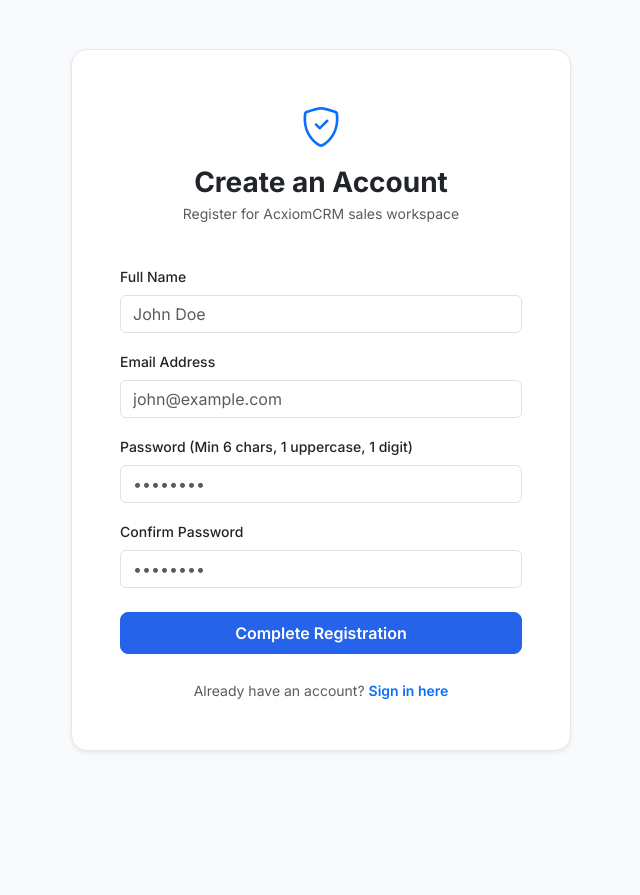
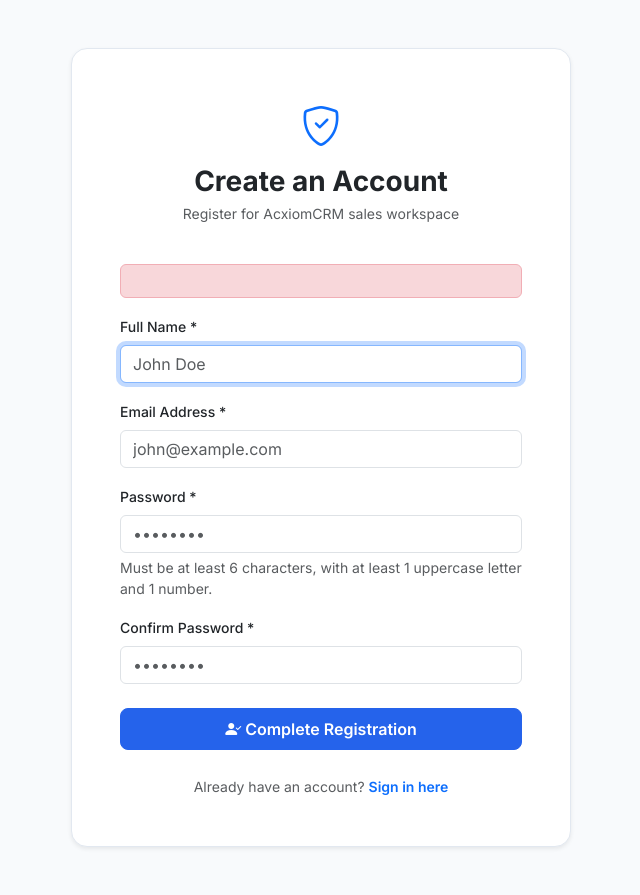
Before and after one commit to Nikhilreddy1011/Acxiom-CRM, an ASP.NET Core app: page /Account/Register in a window 1280 px wide. Shown: the whole page, without its empty margins (319-959 px from the left). Before the commit the page ends 752 px from the top, so only its background shows below. Run offline with ASP.NET Core 8, Linux system fonts and the light colour scheme; some libraries are stand-ins or nearby versions.

Commit message:
fix: resolve new user registration validation and add client-side error summary

```diff
--- a/Controllers/AccountController.cs
+++ b/Controllers/AccountController.cs
@@ -122,6 +122,7 @@ public class AccountController : Controller
             FullName = model.FullName,
             Role = assignedRole,
             IsActive = true,
+            EmailConfirmed = true,
             CreatedDate = DateTime.UtcNow
         };
 
--- a/ViewModels/AuthViewModels.cs
+++ b/ViewModels/AuthViewModels.cs
@@ -39,6 +39,5 @@ public class RegisterViewModel
     [Compare("Password", ErrorMessage = "The password and confirmation password do not match.")]
     public string ConfirmPassword { get; set; } = string.Empty;
 
-    [Required]
-    public string Role { get; set; } = "SalesExecutive"; // Admin, Manager, SalesExecutive
+    public string? Role { get; set; } = "SalesExecutive"; // Admin, Manager, SalesExecutive
 }
--- a/Views/Account/Register.cshtml
+++ b/Views/Account/Register.cshtml
@@ -13,33 +13,38 @@
 
         <form asp-action="Register" method="post">
             @Html.AntiForgeryToken()
-            <div asp-validation-summary="ModelOnly" class="alert alert-danger py-2 small mb-3"></div>
+            <input type="hidden" asp-for="Role" value="SalesExecutive" />
+
+            <div asp-validation-summary="All" class="alert alert-danger py-2 small mb-3"></div>
 
             <div class="mb-3">
-                <label asp-for="FullName" class="form-label fw-medium small">Full Name</label>
-                <input asp-for="FullName" class="form-control" placeholder="John Doe" required />
+                <label asp-for="FullName" class="form-label fw-medium small">Full Name *</label>
+                <input asp-for="FullName" class="form-control" placeholder="John Doe" required autofocus />
                 <span asp-validation-for="FullName" class="text-danger small"></span>
             </div>
 
             <div class="mb-3">
-                <label asp-for="Email" class="form-label fw-medium small">Email Address</label>
+                <label asp-for="Email" class="form-label fw-medium small">Email Address *</label>
                 <input asp-for="Email" class="form-control" placeholder="john@example.com" required />
                 <span asp-validation-for="Email" class="text-danger small"></span>
             </div>
 
             <div class="mb-3">
-                <label asp-for="Password" class="form-label fw-medium small">Password (Min 6 chars, 1 uppercase, 1 digit)</label>
+                <label asp-for="Password" class="form-label fw-medium small">Password *</label>
                 <input asp-for="Password" class="form-control" placeholder="••••••••" required />
+                <div class="form-text small text-muted">Must be at least 6 characters, with at least 1 uppercase letter and 1 number.</div>
                 <span asp-validation-for="Password" class="text-danger small"></span>
             </div>
 
             <div class="mb-4">
-                <label asp-for="ConfirmPassword" class="form-label fw-medium small">Confirm Password</label>
+                <label asp-for="ConfirmPassword" class="form-label fw-medium small">Confirm Password *</label>
                 <input asp-for="ConfirmPassword" class="form-control" placeholder="••••••••" required />
                 <span asp-validation-for="ConfirmPassword" class="text-danger small"></span>
             </div>
 
-            <button type="submit" class="btn btn-primary w-100 py-2 fw-semibold">Complete Registration</button>
+            <button type="submit" class="btn btn-primary w-100 py-2 fw-semibold">
+                <i class="bi bi-person-check-fill me-1"></i>Complete Registration
+            </button>
 
             <div class="text-center mt-4">
                 <span class="text-muted small">Already have an account? </span>
@@ -48,3 +53,7 @@
         </form>
     </div>
 </div>
+
+@section Scripts {
+    <partial name="_ValidationScriptsPartial" />
+}
```
